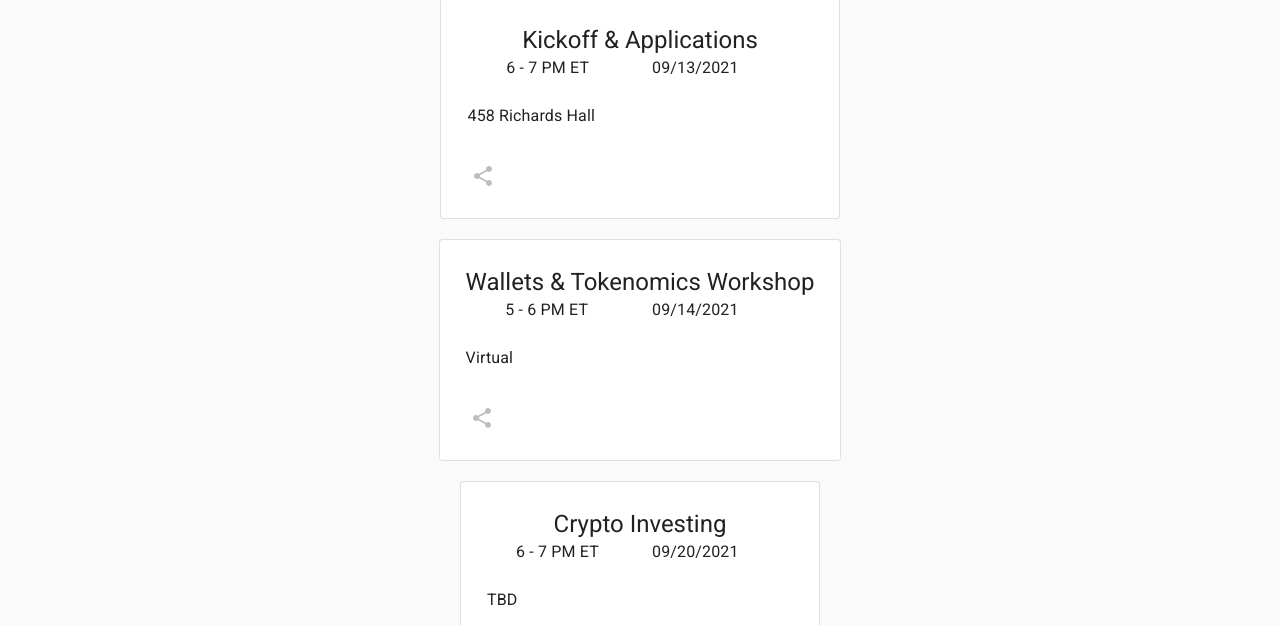
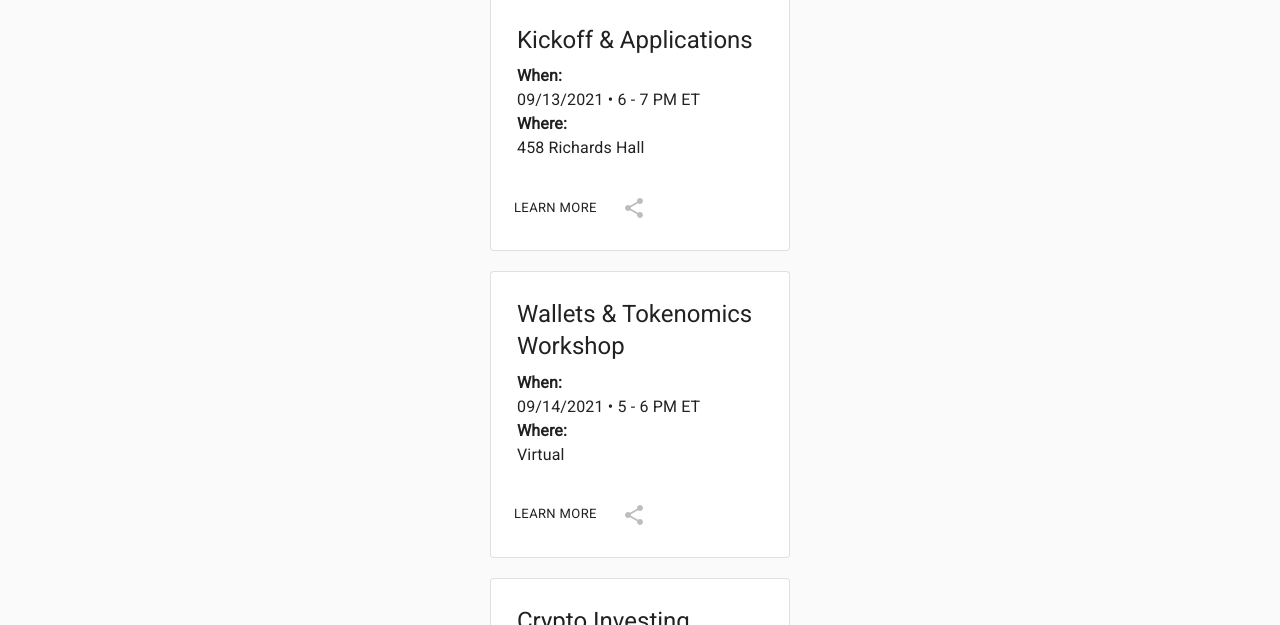
Before and after one commit to Northeastern-Blockchain-Club/neu_blockchain, a Gatsby site: page /events in a window 1280 px wide. Shown: the part 175-800 px from the top of the page. Built offline with nearby package versions, Linux system fonts and the light colour scheme; Gatsby itself is replaced by a stand-in of ours.

Commit message:
updated CardWithContent to be more visually regular

```diff
--- a/src/components/CardWithContent/index.js
+++ b/src/components/CardWithContent/index.js
@@ -2,7 +2,7 @@ import * as React from "react";
 
 import { Typography } from "@material-ui/core";
 
-// import Button from "@material-ui/core/Button";
+import Button from "@material-ui/core/Button";
 import Card from "@material-ui/core/Card";
 import CardContent from "@material-ui/core/CardContent";
 import CardActions from "@material-ui/core/CardActions";
@@ -21,43 +21,32 @@ const CardWithContent = ({ title, body, date, time, where, link, share }) => {
     <>
       <Card className="card" variant="outlined">
         <CardContent>
+          <Grid item xs={12}>
             <Typography
+              gutterBottom
               variant="h5"
+              component="h2"
               color="text-secondary"
-            className="text-center"
             >
               {title}
             </Typography>
+          </Grid>
           <Typography variant="body2" component="p">
             {body}
           </Typography>
+          <Typography variant="body1" component="p">
+            <b> When: </b> <br />
+            {date} • {time} ET
+          </Typography>
 
-          <Grid
-            container
-            direction="row"
-            justifyContent="space-between"
-            alignItems="center"
-            spacing={3}
-          >
-            <Grid item xs={6} className="center-text">
           <Typography variant="body1" component="p">
-                {time} ET
-              </Typography>
-            </Grid>
-            <Grid item xs={6}>
-              <Typography variant="body1" component="p">
-                {date}
-              </Typography>
-            </Grid>
-            <Grid item xs={12}>
-              <Typography variant="body1" component="p">
+            <b> Where: </b> <br />
             {where}
           </Typography>
-            </Grid>
-          </Grid>
         </CardContent>
+
         <CardActions>
-          {/* <Button size="small"> Learn More </Button> */}
+          <Button size="small"> Learn More </Button>
           <IconButton
             aria-label="share"
             disabled={isSharable}
--- a/src/components/CardWithContent/index.scss
+++ b/src/components/CardWithContent/index.scss
@@ -1,13 +1,11 @@
 .card {
-  min-height: 200px;
-  min-width: 360px;
+  min-height: 240px;
+  width: 300px;
   padding: 10px;
 }
 
 .text {
-  margin: 10px;
 }
-
 .text-center {
   text-align: center;
 }
```
Lines whose indentation alone changed are shown as unchanged.
